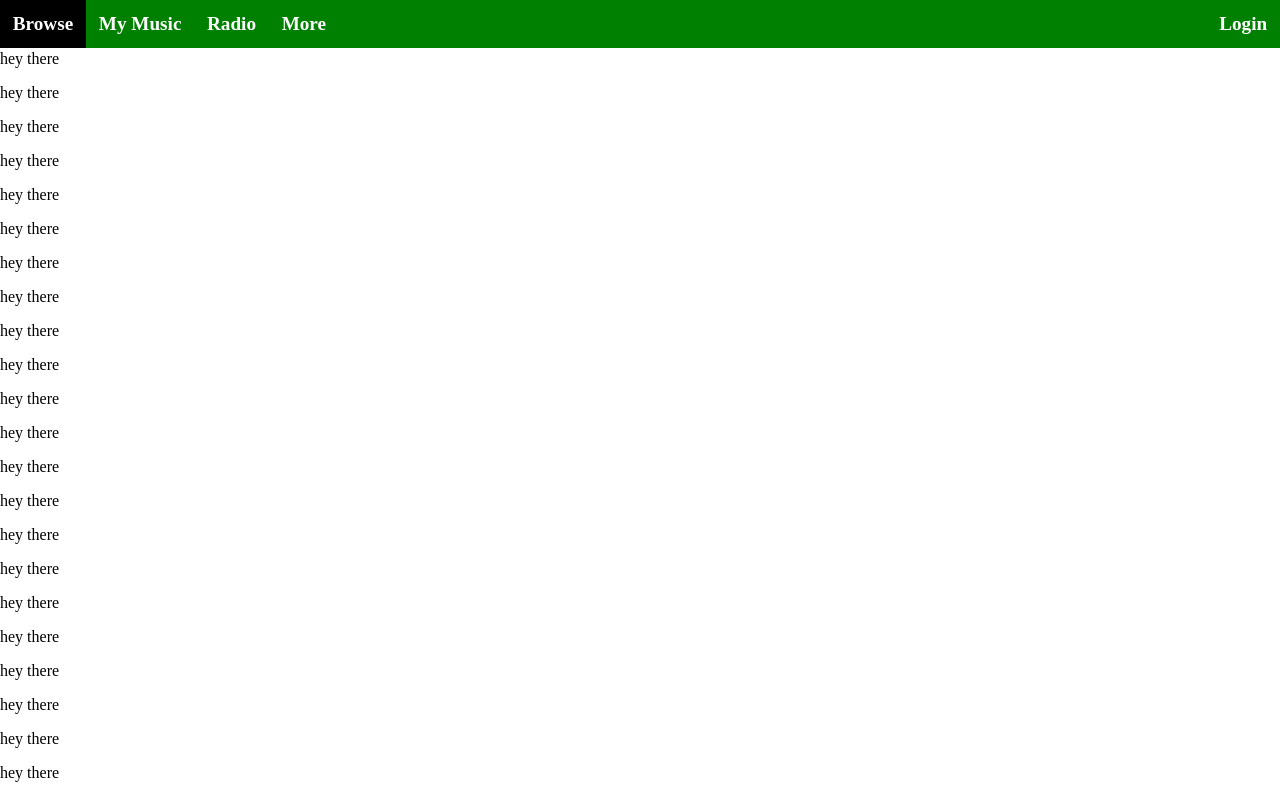
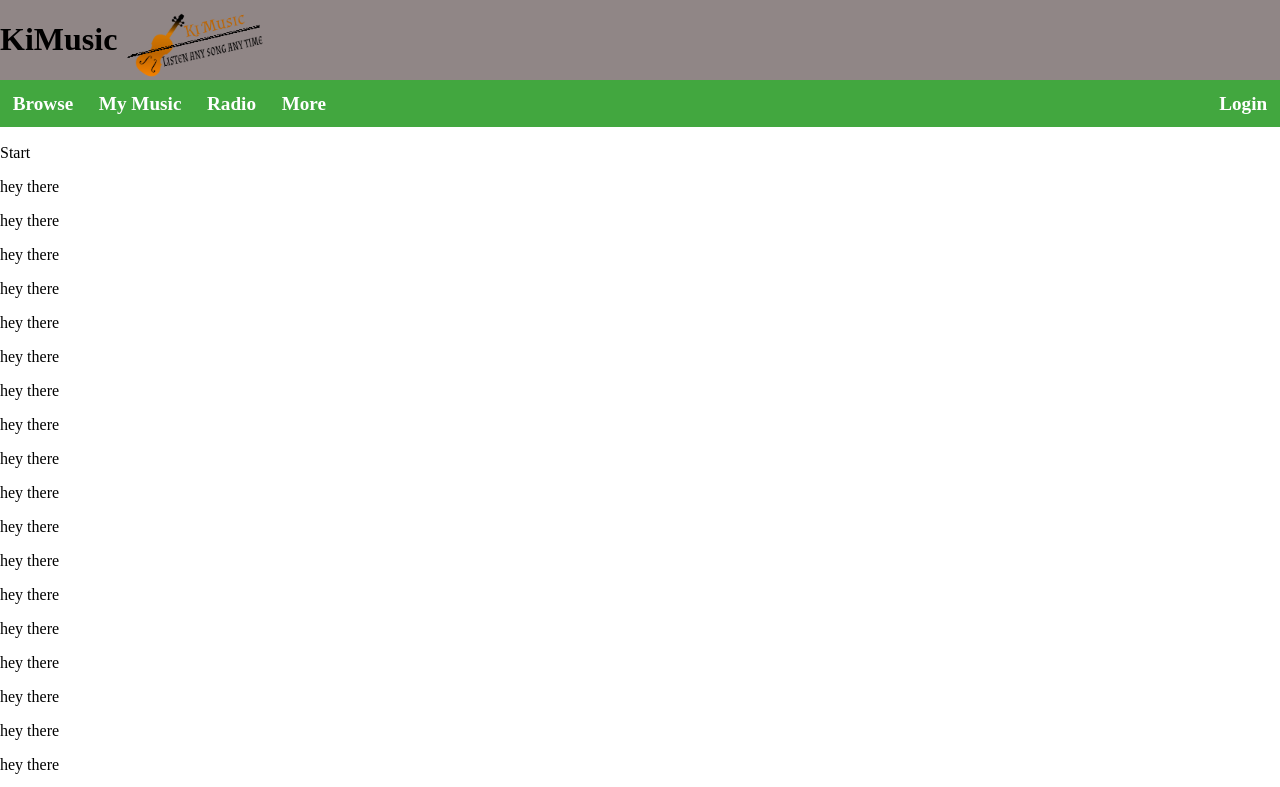
Before and after one commit to Parth19499/WebDesign, a plain HTML site: page index.html in a window 1280 px wide. Shown: the top 787 px of the page. Drawn offline with Linux system fonts and the light colour scheme.

Commit message:
homepage NavBar modified

```diff
--- a/css/main.css
+++ b/css/main.css
@@ -3,20 +3,32 @@ body {
 }
 
 .nav {
+	width: 100%;
 	position: fixed;
 	top: 0;
-	width: 100%;
-	background-color: grey;
 	margin-top: 0px;
+	background-color: rgba(98, 83, 83, 0.7);
 	z-index: 1;
 }
 
+#heading {
+	float: left;
+}
+
+.headimg {
+	position: absolute;
+	top: -30px;
+	left: 120px;
+	height: 150px;
+}
+
 .nav-l {
+	clear: both;
 	list-style-type: none;
 	margin: 0;
     padding: 0;
     overflow: hidden;
-    background-color: green;
+    background-color: rgba(33,182,33,0.7);
 }
 
 .nav-l-el a{
@@ -35,3 +47,8 @@ body {
 #nav-l-el-lc a{
 	float: right;
 }
+
+#cont {
+	position: absolute;
+	top: 10vw;
+}
--- a/index.html
+++ b/index.html
@@ -1,13 +1,18 @@
 <!DOCTYPE html>
 <html>
 <head>
-	<title>Welcome</title>
+	<title>KiMusic-Listen any song any time</title>
+	<link rel="icon" href="images/logo.ico">
 	<meta name="viewport" content="width=device-width, initial-scale=1.0">
 	<link rel="stylesheet" type="text/css" href="css/main.css">
-
+	<script src="js/main.js"></script>
 </head>
 <body>
 	<div class="nav">
+		<div id="heading">
+			<h1>KiMusic</h1>
+			<img class="headimg" src="images/logo.png" alt="KiMusic-Listen any song any time">
+		</div>
 		<ul class="nav-l">
 			<li class="nav-l-el"><a href="#">Browse</a></li>
 			<li class="nav-l-el"><a href="#">My Music</a></li>
@@ -16,6 +21,8 @@
 			<li  id="nav-l-el-lc" class="nav-l-el"><a href="#">Login</a></li>
 		</ul>
 	</div>
+	<div id="cont">
+	<p>Start</p>
 	<p>hey there</p>
 	<p>hey there</p>
 	<p>hey there</p>
@@ -54,5 +61,6 @@
 	<p>hey there</p>
 	<p>hey there</p>
 	<p>hey there</p>
+</div>
 </body>
 </html>
```
Also changed, not shown: images/logo.ico (added), images/logo.png (added), js/main.js (added).
